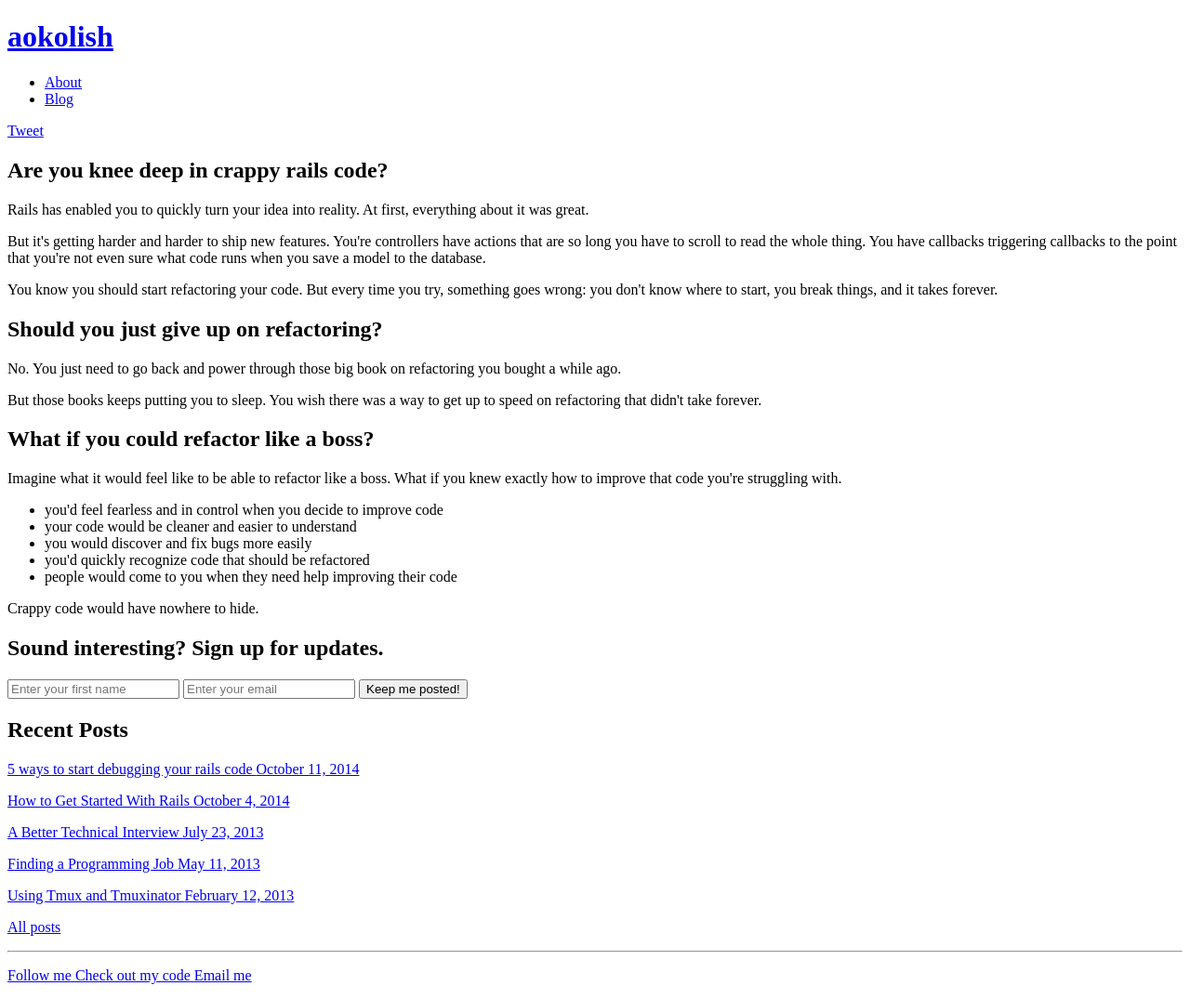
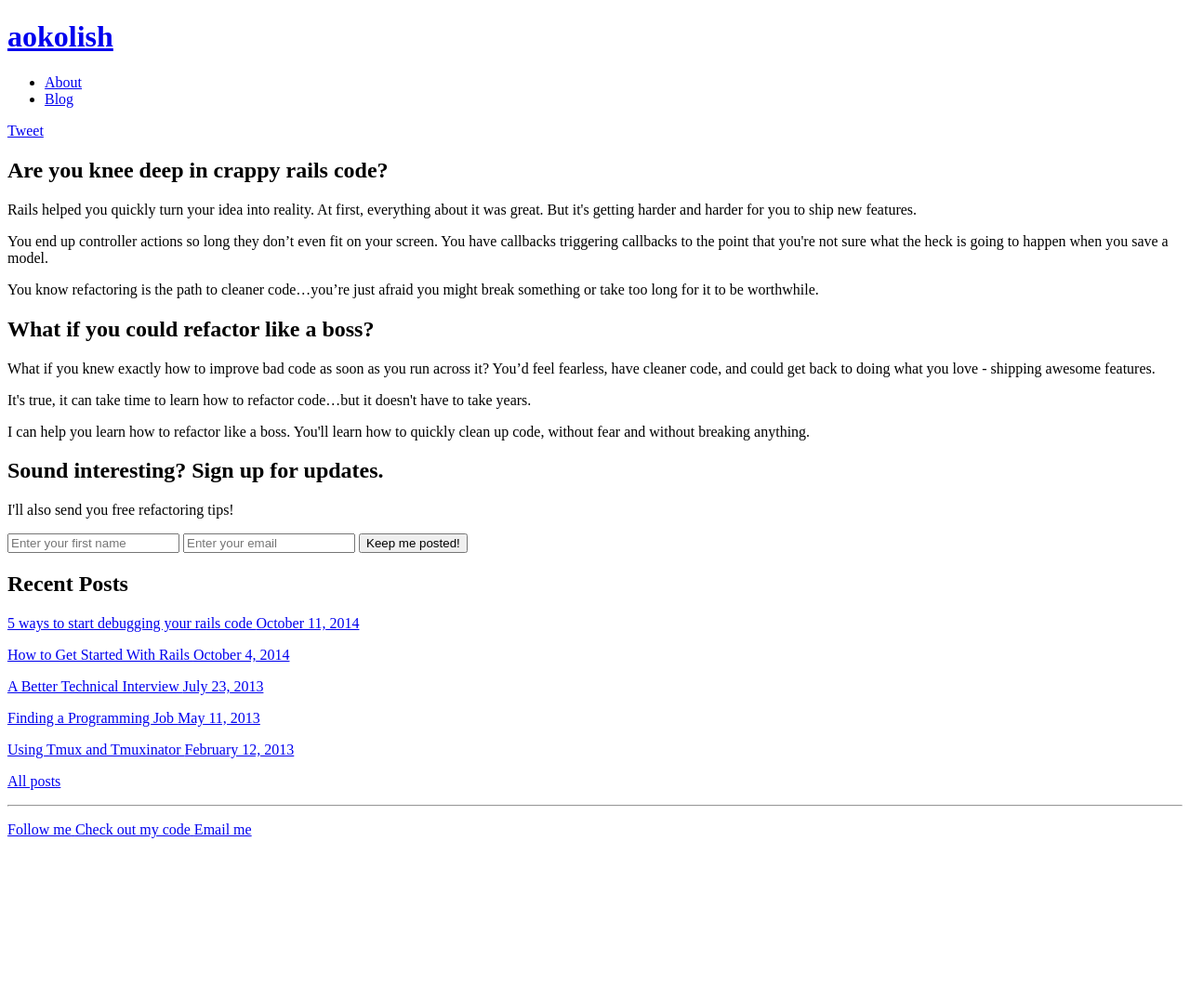
Before and after one commit to ao140505/ao140505.github.io, a Jekyll site: the page built from refactoring-on-rails/index.html, in a window 1280 px wide. Shown: the whole page at 93% size. Built offline with Jekyll 4.4.1, drawn with Linux system fonts in a browser that asks for light colours; some web fonts are replaced; Markdown is read by kramdown in place of the engine named in the settings; comment, search, counter and statistics services are not loaded; after the commit the page ends 918 px from its top, so only the background shows below that.

Commit message:
new pitch

```diff
--- a/css/refactoring.scss
+++ b/css/refactoring.scss
@@ -1,6 +1,15 @@
 #refactoring-on-rails {
   h2 {
     text-align: center;
+    margin: 0 0 7px;
+  }
+
+  .subhead {
+    margin: -5px 0 10px;
+    color: gray;
+    text-align: center;
+    font-size: 15px;
+    font-style: italic;
   }
 
   em {
--- a/refactoring-on-rails/index.html
+++ b/refactoring-on-rails/index.html
@@ -6,49 +6,29 @@ layout: layout
   <h2 class="headline">Are you knee deep in crappy rails code?</h2>
 
   <p>
-    Rails has enabled you to quickly turn your idea into reality. At first, everything about it was great.
+    Rails helped you quickly turn your idea into reality. At first, everything about it was great. But it's getting harder and harder for you to ship new features.
   </p>
 
   <p>
-    But it's getting harder and harder to ship new features. You're controllers have actions that are so long you
-    have to scroll to read the whole thing.  You have callbacks triggering callbacks to the point that
-    you're not even sure what code runs when you save a model to the database.
+    You end up controller actions so long they don’t even fit on your screen. You have callbacks triggering callbacks to the point that you're not sure what the heck is going to happen when you save a model.
   </p>
 
   <p>
-    You know you should start refactoring your code. But every time you try, something goes wrong:
-    you don't know where to start, you break things, and it takes forever.
+    You know refactoring is the path to cleaner code…you’re just afraid you might break something or take too long for it to be worthwhile.
   </p>
-
-  <h2>Should you just give up on refactoring?</h2>
-
-  <p>
-    No. You just need to go back and power through those big book on refactoring you bought a while ago.
-  </p>
-
-  <p>
-    But those books keeps putting you to sleep. You wish there was a way to get up to speed on refactoring
-    that didn't take forever.
-  </p>
-
 
   <h2>What if you could refactor like a boss?</h2>
 
   <p>
-    Imagine what it would feel like to be able to refactor like a boss. What if you knew exactly how to improve
-    that code you're struggling with.
+    What if you knew exactly how to improve bad code as soon as you run across it? You’d feel fearless, have cleaner code, and could get back to doing what you love - shipping awesome features.
   </p>
 
-  <ul>
-    <li>you'd feel fearless and in control when you decide to improve code </li>
-    <li>your code would be cleaner and easier to understand </li>
-    <li>you would discover and fix bugs more easily </li>
-    <li>you'd quickly recognize code that should be refactored </li>
-    <li>people would come to you when they need help improving their code </li>
-  </ul>
+  <p>
+    It's true, it can take time to learn how to refactor code…but it doesn't have to take years.
+  </p>
 
   <p>
-    Crappy code would have nowhere to hide.
+    I can help you learn how to refactor like a boss. You'll learn how to quickly clean up code, without fear and without breaking anything.
   </p>
 
   <!-- Begin MailChimp Signup Form -->
@@ -56,6 +36,9 @@ layout: layout
     <form action="//aokolish.us9.list-manage.com/subscribe/post?u=fadcc7c47381f2394d5a3d05a&amp;id=b567f497d8" method="post" id="mc-embedded-subscribe-form" name="mc-embedded-subscribe-form" class="validate" target="_blank" novalidate>
       <div id="mc_embed_signup_scroll">
         <h2>Sound interesting? Sign up for updates.</h2>
+        <p class="subhead">
+          I'll also send you free refactoring tips!
+        </p>
         <div class="field-wrap">
           <input type="text" value="" name="FNAME" class="required" id="mce-FNAME" placeholder="Enter your first name">
           <input type="email" value="" name="EMAIL" class="required email" id="mce-EMAIL" placeholder="Enter your email">
```
